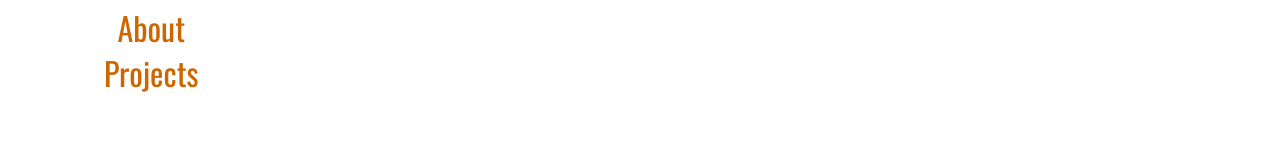
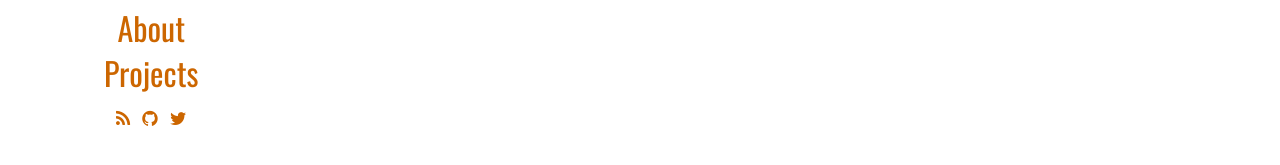
Before and after one commit to Fingel/pedaldrivenprogramming.com, a Jekyll site: the page built from index.html, in a window 1280 px wide. Shown: the part 276-441 px from the top of the page. Built offline with Jekyll 4.4.1, drawn with Linux system fonts in a browser that asks for light colours; nearby versions of some CDN libraries; comment, search, counter and statistics services are not loaded.

Commit message:
add social links to sidebar

```diff
--- a/_layouts/default.html
+++ b/_layouts/default.html
@@ -15,6 +15,7 @@
         <link rel="stylesheet" href="/css/colorbox.css">
         <link rel="stylesheet" href="/css/bootstrap.min.css">
         <link rel="stylesheet" href="/css/bootstrap-theme.min.css">
+        <link href="//netdna.bootstrapcdn.com/font-awesome/4.0.3/css/font-awesome.css" rel="stylesheet">
 
         <!-- Custom CSS -->
         <link rel="stylesheet" href="/css/main.css">
@@ -47,6 +48,11 @@
                     <li><a href="/">Home</a></li>
                     <li><a href="/about">About</a></li>
                     <li><a href="/projects">Projects</a></li>
+                  </ul>
+                  <ul class="social">
+                    <li><a href="/feed.xml"><i class="fa fa-rss"></i></a></li>
+                    <li><a href="https://github.com/wd-42"><i class="fa fa-github"></i></a></li>
+                    <li><a href="https://twitter.com/WD_42"><i class="fa fa-twitter"></i></a></li>
                   </ul>
               </div>
             </div>
--- a/css/main.css
+++ b/css/main.css
@@ -87,12 +87,10 @@ img {
   transition: color 0.2s ease-in-out 0s;
 }
 
-.sidebar .topics li {
-  list-style-type: none;
-  border: 1px solid;
-  display: inline;
-  padding: 2px;
-  margin: 2px;
+.social li {
+    list-style-type: none;
+    display: inline;
+    padding: 4px;
 }
 /*****************************************************************************/
 /*
```
